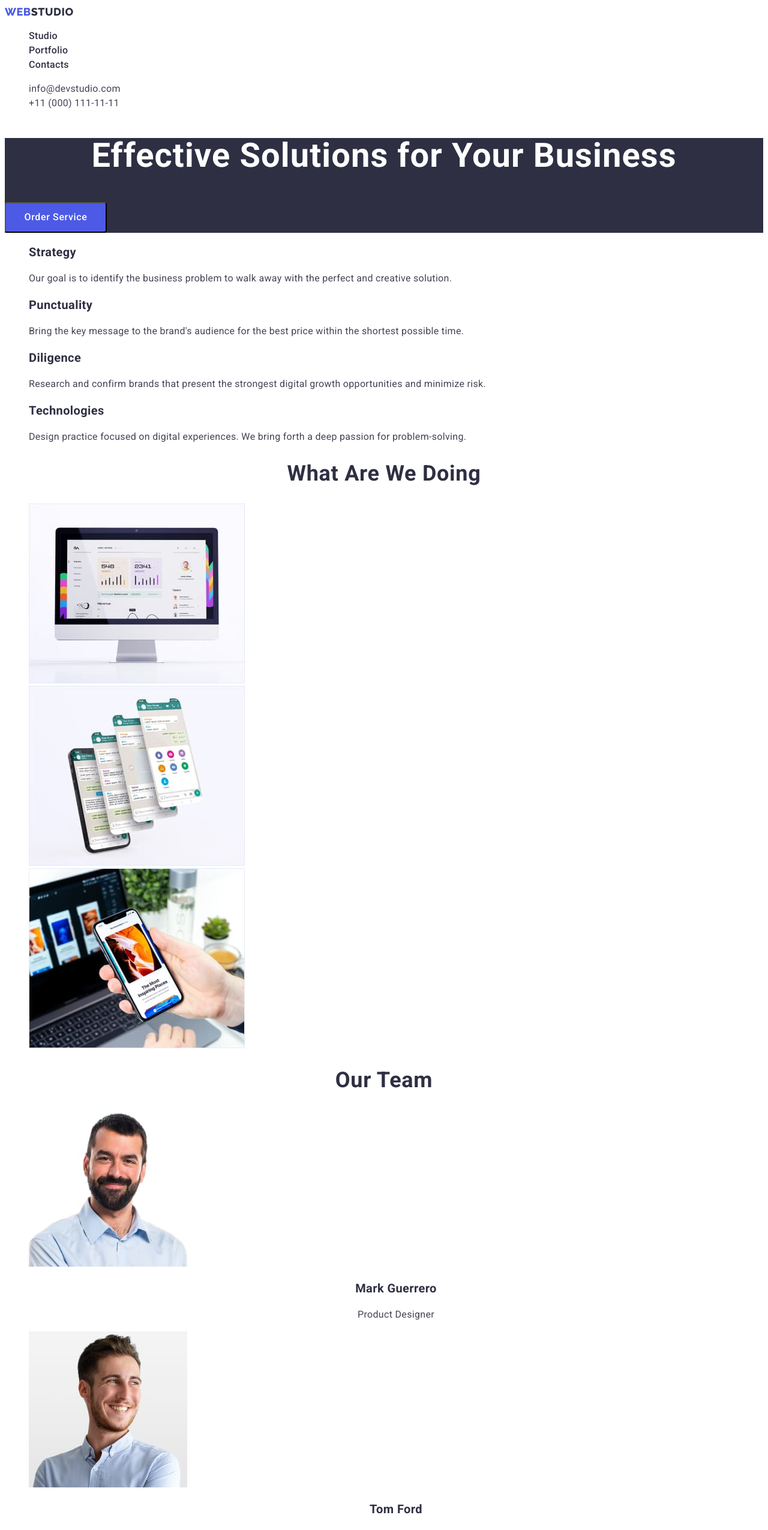
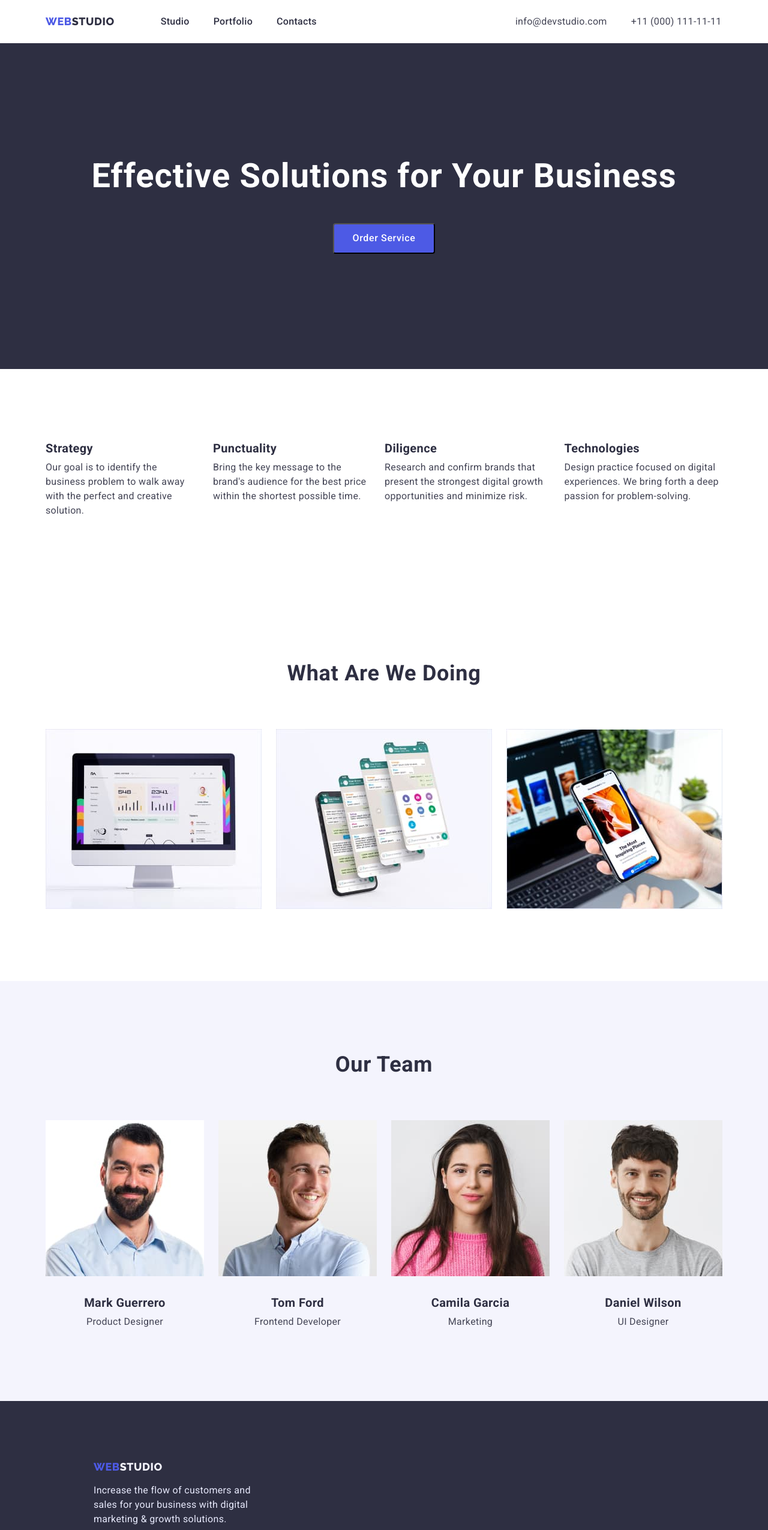
Before and after one commit to A-lex-G/goit-markup-hw-03, a plain HTML site: page index.html in a window 1280 px wide. Shown: the top 2550 px of the page at 60% size. Drawn offline with nearby package versions, Linux system fonts and the light colour scheme.

Commit message:
index.html, portfolio.html, styles.css amended

```diff
--- a/css/styles.css
+++ b/css/styles.css
@@ -1,22 +1,64 @@
-/* Common styles */
+html {
+  box-sizing: border-box;
+}
+
+*,
+*::before,
+*::after {
+  box-sizing: border-box;
+}
+
+/* COMMON STYLES */
 :root {
-    --iris: #4D5AE5;
-    --navy-blue: #2E2F42;
+  --iris: #4d5ae5;
+  --navy-blue: #2e2f42;
   --slate: #434455;
-    --cornflower: #E7E9FC;
-    --cloud: #F4F4FD;
-    --white: #FFFFFF
+  --cornflower: #e7e9fc;
+  --cloud: #f4f4fd;
+  --white: #ffffff;
 }
+
 body {
-    font-family: 'Roboto', sans-serif;
-    background-color: #FFFFFF;
+  font-family: "Roboto", sans-serif;
+  background-color: #ffffff;
   color: var(--navy-blue);
   font-size: 16px;
 }
+
+.container {
+  width: 1158px;
+  padding-right: 15px;
+  padding-left: 15px;
+  margin-left: auto;
+  margin-right: auto;
+}
+
+.section {
+  padding-top: 120px;
+  padding-bottom: 120px;
+}
+
 .list {
+  padding: 0px;
+  margin: 0px;
   list-style: none;
 }
-/* Hidden headings */
+
+h1,
+h2,
+h3,
+p,
+ul {
+  margin-top: 0px;
+  margin-bottom: 0px;
+  list-style: none;
+}
+
+.card-image {
+  display: block;
+}
+
+/* HIDDEN HEADINGS */
 .visually-hidden {
   position: absolute;
   white-space: nowrap;
@@ -29,9 +71,22 @@ body {
   clip-path: inset(50%);
   margin: -1px;
 }
-/* Header styles */
+
+/* HEADER STYLES */
+.header {
+  box-shadow: 0px 2px 1px rgba(46, 47, 66, 0.08),
+    0px 1px 1px rgba(46, 47, 66, 0.16), 0px 1px 6px rgba(46, 47, 66, 0.08);
+}
+
+.header-block {
+  display: flex;
+  align-items: center;
+  padding-top: 24px;
+  padding-bottom: 24px;
+}
+
 .header-link {
-    font-family: 'Raleway', sans-serif;
+  font-family: "Raleway", sans-serif;
   font-weight: 800;
   font-size: 18px;
   line-height: 1.33;
@@ -39,10 +94,17 @@ body {
   text-transform: uppercase;
   color: var(--navy-blue);
 }
+
 .logo {
   color: var(--iris);
 }
-/* Navigation styles */
+
+/* NAVIGATION STYLES */
+.navigation {
+  display: flex;
+  margin-left: 77px;
+}
+
 .navigation-item {
   font-weight: 500;
   font-size: 16px;
@@ -50,30 +112,53 @@ body {
   letter-spacing: 0.02em;
   color: var(--navy-blue);
 }
-/* Contacts styles */
+.navigation .item:not(:last-child) {
+  margin-right: 40px;
+}
+
+/* CONTACTS STYLES */
+.contacts {
+  display: flex;
+  margin-left: 331px;
+}
+
 .contacts-item {
   font-size: 16px;
   line-height: 1.5;
   letter-spacing: 0.02em;
   color: var(--slate);
 }
+
+.contacts .item:last-child {
+  margin-left: 40px;
+}
+
 .link {
   text-decoration: none;
 }
-/* Main page hero styles */
+
+/* MAIN PAGE HERO STYLES */
 .hero {
+  padding-top: 192px;
+  padding-bottom: 192px;
+  text-align: center;
+
   background-color: var(--navy-blue);
 }
+
 .hero-name {
+  margin-bottom: 48px;
+
   font-weight: 700;
   font-size: 56px;
   line-height: 1.07;
-    text-align: center;
   letter-spacing: 0.02em;
   color: var(--white);
 }
-/* Main page button styles */
+
+/* MAIN PAGE BUTTON STYLES */
 .btn-main {
+  /* padding: 16px, 32px; */
   font-family: inherit;
   font-weight: 500;
   font-size: 16px;
@@ -81,25 +166,41 @@ body {
   letter-spacing: 0.04em;
   color: var(--white);
   background-color: var(--iris);
+
   border-radius: 4px;
   width: 170px;
   height: 51px;
 }
-/* Main page advantages styles */
+
+/* MAIN PAGE ADVANTAGES STYLES */
+.advantages-list {
+  display: flex;
+}
+
+.advantages-list .item:not(:last-child) {
+  margin-right: 24px;
+}
+
 .advantages-name {
+  margin-bottom: 8px;
+
   font-weight: 700;
   font-size: 20px;
   line-height: 1.2;
   letter-spacing: 0.02em;
 }
+
 .advantages-discription {
   font-size: 16px;
   line-height: 1.5;
   letter-spacing: 0.02em;
   color: var(--slate);
 }
-/* Main page service-description styles */
+
+/* MAIN PAGE SERVICE-DISCRIPTION STYLES */
 .service-description {
+  margin-bottom: 72px;
+
   font-weight: 700;
   font-size: 36px;
   line-height: 1.11;
@@ -107,8 +208,23 @@ body {
   letter-spacing: 0.02em;
   text-transform: capitalize;
 }
-/* Main page team description styles */
+
+.examples {
+  display: flex;
+}
+
+.examples .item:not(:last-child) {
+  margin-right: 24px;
+}
+
+/* MAIN PAGE TEAM DISCRIPTION STYLES */
 .team {
+  background-color: var(--cloud);
+}
+
+.team-title {
+  margin-bottom: 72px;
+
   font-weight: 700;
   font-size: 36px;
   line-height: 1.11;
@@ -116,13 +232,25 @@ body {
   letter-spacing: 0.02em;
   text-transform: capitalize;
 }
+
+.team-board {
+  display: flex;
+}
+
+.team-board .item:not(:last-child) {
+  margin-right: 24px;
+}
+
 .person {
+  margin-top: 32px;
+  margin-bottom: 8px;
   font-weight: 700;
   font-size: 20px;
   line-height: 1.2;
   text-align: center;
   letter-spacing: 0.02em;
 }
+
 .job-discription {
   font-size: 16px;
   line-height: 1.5;
@@ -130,8 +258,27 @@ body {
   letter-spacing: 0.02em;
   color: var(--slate);
 }
-/*Portfolio button styles */
+
+/*PORTFOLIO BUTTON STYLES */
+.portfolio-btn {
+  padding-top: 96px;
+  padding-bottom: 72px;
+}
+
+.btn-list {
+  display: flex;
+  justify-content: center;
+}
+
+.btn-list .item:not(:last-child) {
+  margin-right: 24px;
+}
+
 .btn-filter {
+  display: flex;
+  align-items: center;
+  padding: 8px 16px;
+
   font-family: inherit;
   font-weight: 500;
   font-size: 16px;
@@ -143,17 +290,55 @@ body {
   border: 1px solid var(--cornflower);
   border-radius: 4px;
 }
+
 .btn-filter:hover {
   color: var(--white);
   background-color: var(--iris);
   cursor: pointer;
 }
+
 .btn-filter:focus {
   color: var(--white);
   background-color: var(--iris);
 }
-/* Portfolio cards styles */
+
+/* PORTFOLIO CARD STYLES */
+.card-gallery {
+  padding-top: 0px;
+}
+
+.card-block {
+  display: flex;
+  flex-wrap: wrap;
+}
+
+.card-block .item {
+  margin-right: 24px;
+  margin-bottom: 48px;
+}
+
+.card-block .item:nth-child(3n) {
+  margin-right: 0;
+}
+
+.card-block .item:nth-last-child(-n + 3) {
+  margin-bottom: 0;
+}
+
+.card-discription {
+  border: 0.5px solid #f4f4fd;
+  border-top: none;
+  padding-top: 32px;
+  padding-bottom: 32px;
+  padding-left: 16px;
+  /* box-shadow: 0px 1px 6px rgba(46, 47, 66, 0.08); */
+}
+
 .link .card-name {
+  /* margin-top: 32px; */
+  margin-bottom: 8px;
+  /* padding-left: 16px; */
+
   font-weight: 700;
   font-size: 20px;
   line-height: 1.2;
@@ -161,23 +346,50 @@ body {
   color: var(--navy-blue);
 }
 .link .card-type {
+  /* padding-left: 16px; */
+
   font-size: 16px;
   line-height: 1.5;
   letter-spacing: 0.02em;
   color: var(--slate);
 }
+
 .card-text {
+  position: absolute;
+  width: 296px;
+  height: 96px;
+  left: 32px;
+  top: 40px;
+
   font-size: 16px;
   line-height: 1.5;
   letter-spacing: 0.02em;
   color: var(--cloud);
 }
-/* Footer styles */
+
+/* FOOTER STYLES */
 .footer {
   background-color: var(--navy-blue);
+  padding-top: 100px;
+  padding-right: 1020px;
+  padding-bottom: 100px;
+  padding-left: 156px;
 }
+
+.footer-block {
+  display: block;
+  padding-left: 0;
+  padding-right: 0;
+
+  width: 264px;
+  height: 100px;
+}
+
 .footer-link {
-    font-family: 'Raleway', sans-serif;
+  display: inline-block;
+  margin-bottom: 16px;
+
+  font-family: "Raleway", sans-serif;
   font-weight: 800;
   font-size: 18px;
   line-height: 1.16;
@@ -188,5 +400,5 @@ body {
 .footer-slogan {
   line-height: 1.5;
   letter-spacing: 0.02em;
-    color: var(--cornflower)
+  color: var(--cornflower);
 }
--- a/index.html
+++ b/index.html
@@ -11,71 +11,78 @@
       href="https://fonts.googleapis.com/css2?family=Montserrat:wght@400;700&family=Raleway:wght@800&family=Roboto:wght@400;500;700;900&display=swap"
       rel="stylesheet"
     />
+    <link
+      rel="stylesheet"
+      href="https://cdnjs.cloudflare.com/ajax/libs/modern-normalize/1.1.0/modern-normalize.min.css"
+    />
     <link rel="stylesheet" href="./css/styles.css" />
   </head>
   <body>
-    <header>
+    <header class="header">
+      <div class="container header-block">
         <a class="header-link link" href="/"
           ><span class="logo">WEB</span>STUDIO</a
         >
         <nav>
-        <ul class="list">
-          <li>
+          <ul class="navigation list">
+            <li class="item">
               <a class="navigation-item link" href="./index.html">Studio</a>
             </li>
-          <li>
+            <li class="item">
               <a class="navigation-item link" href="./portfolio.html"
                 >Portfolio</a
               >
             </li>
-          <li>
+            <li class="item">
               <a class="navigation-item link" href="/">Contacts</a>
             </li>
           </ul>
         </nav>
-      <ul class="list">
-        <li>
+        <ul class="contacts list">
+          <li class="item">
             <a class="contacts-item link" href="mailto:info@devstudio.com"
               >info@devstudio.com</a
             >
           </li>
-        <li>
+          <li class="item">
             <a class="contacts-item link" href="tel:+11(000)1111111"
               >+11 (000) 111-11-11</a
             >
           </li>
         </ul>
+      </div>
     </header>
     <main>
       <section class="hero">
         <h1 class="hero-name">Effective Solutions for Your Business</h1>
         <button class="btn-main" type="button">Order Service</button>
       </section>
-      <section>
+      <section class="section">
+        <div class="container">
           <h2 class="visually-hidden">Advantages</h2>
-        <ul class="list">
-          <li>
+          <ul class="list advantages-list">
+            <li class="item">
               <h3 class="advantages-name">Strategy</h3>
               <p class="advantages-discription">
-              Our goal is to identify the business problem to walk away with the
-              perfect and creative solution.
+                Our goal is to identify the business problem to walk away with
+                the perfect and creative solution.
               </p>
             </li>
-          <li>
+            <li class="item">
               <h3 class="advantages-name">Punctuality</h3>
               <p class="advantages-discription">
                 Bring the key message to the brand's audience for the best price
                 within the shortest possible time.
               </p>
             </li>
-          <li>
+            <li class="item">
               <h3 class="advantages-name">Diligence</h3>
               <p class="advantages-discription">
                 Research and confirm brands that present the strongest digital
                 growth opportunities and minimize risk.
               </p>
             </li>
-          <li>
+            <li class="item">
               <h3 class="advantages-name">Technologies</h3>
               <p class="advantages-discription">
                 Design practice focused on digital experiences. We bring forth a
@@ -83,28 +90,33 @@
               </p>
             </li>
           </ul>
+        </div>
       </section>
-      <section>
+      <section class="section">
+        <div class="container">
           <h2 class="service-description">What are we doing</h2>
-        <ul class="list">
-          <li>
+          <ul class="examples list">
+            <li class="item">
               <img
+                class="card-image"
                 src="./images/monobloc_apple.jpg"
                 alt="monoblock apple"
                 width="360"
                 height="300"
               />
             </li>
-          <li>
+            <li class="item">
               <img
+                class="card-image"
                 src="./images/application_pages.jpg"
                 alt="cellular phone and application pages"
                 width="360"
                 height="300"
               />
             </li>
-          <li>
+            <li class="item">
               <img
+                class="card-image"
                 src="./images/cellular_phone.jpg"
                 alt="cellular phone in hand"
                 width="360"
@@ -112,12 +124,15 @@
               />
             </li>
           </ul>
+        </div>
       </section>
-      <section>
-        <h2 class="team">Our Team</h2>
-        <ul class="list">
-          <li>
+      <section class="section team">
+        <div class="container">
+          <h2 class="team-title">Our Team</h2>
+          <ul class="list team-board">
+            <li class="item">
               <img
+                class="card-image"
                 src="./images/mark.jpg"
                 alt="Mark's photo"
                 width="264"
@@ -126,8 +141,9 @@
               <h3 class="person">Mark Guerrero</h3>
               <p class="job-discription">Product Designer</p>
             </li>
-          <li>
+            <li class="item">
               <img
+                class="card-image"
                 src="./images/tom.jpg"
                 alt="Tom's photo"
                 width="264"
@@ -136,8 +152,9 @@
               <h3 class="person">Tom Ford</h3>
               <p class="job-discription">Frontend Developer</p>
             </li>
-          <li>
+            <li class="item">
               <img
+                class="card-image"
                 src="./images/camila.jpg"
                 alt="Camila's photo"
                 width="264"
@@ -146,8 +163,9 @@
               <h3 class="person">Camila Garcia</h3>
               <p class="job-discription">Marketing</p>
             </li>
-          <li>
+            <li class="item">
               <img
+                class="card-image"
                 src="./images/daniel.jpg"
                 alt="Daniel's photo"
                 width="264"
@@ -157,16 +175,19 @@
               <p class="job-discription">UI Designer</p>
             </li>
           </ul>
+        </div>
       </section>
     </main>
     <footer class="footer">
+      <div class="container footer-block">
         <a class="footer-link link" href="/"
           ><span class="logo">WEB</span>STUDIO</a
         >
         <p class="footer-slogan">
-        Increase the flow of customers and sales for your business with digital
-        marketing & growth solutions.
+          Increase the flow of customers and sales for your business with
+          digital marketing & growth solutions.
         </p>
+      </div>
     </footer>
   </body>
 </html>
```
Also changed, not shown: portfolio.html (+69 -32 lines). Lines whose indentation alone changed are shown as unchanged.
